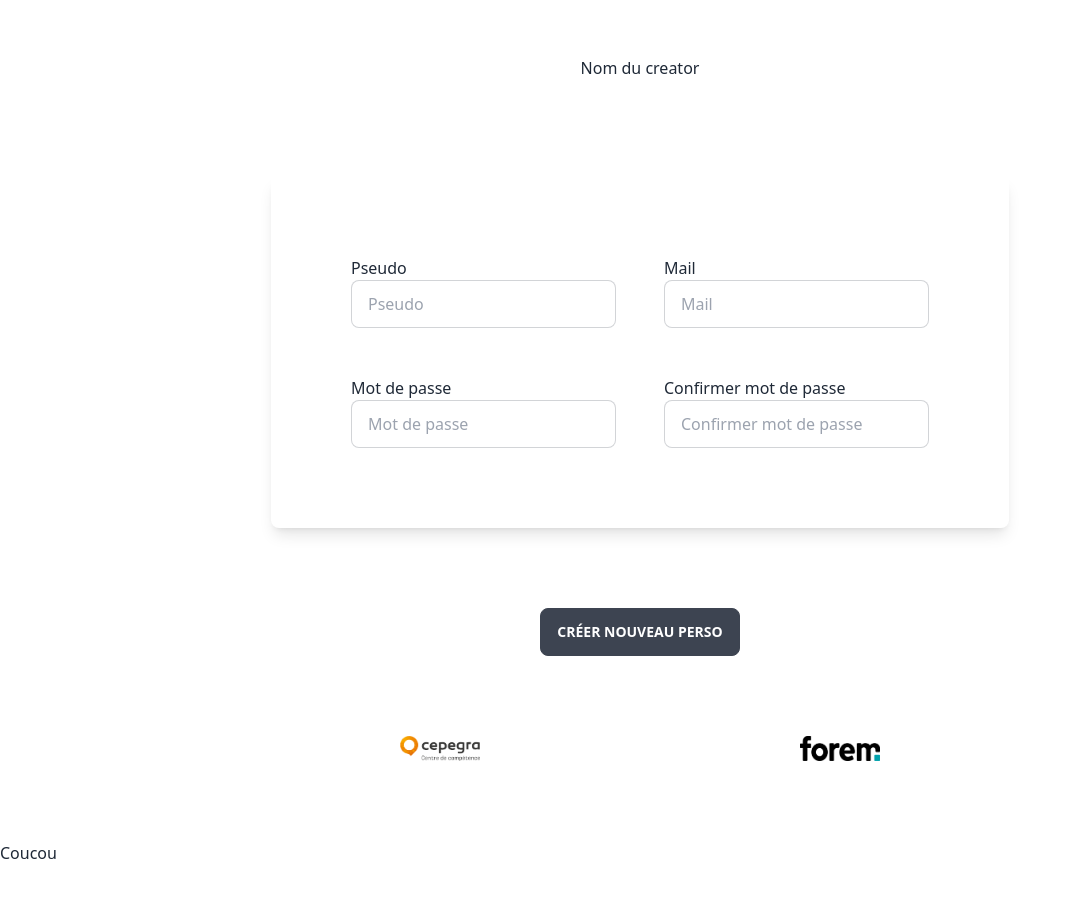
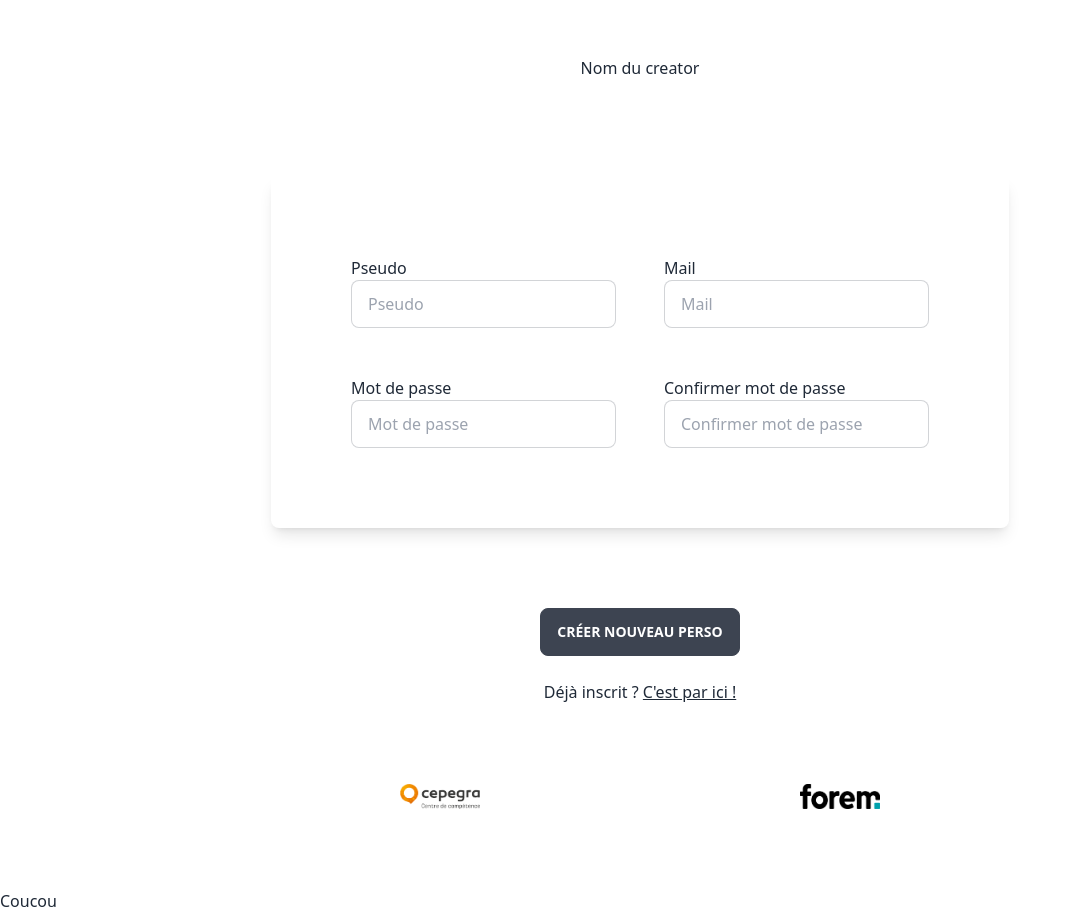
Before and after one commit to ett0n/cepegra-editor, a React (Vite) app: page / in a window 1280 px wide. Shown: the whole page, without its empty margins (0-1068 px from the left). Before the commit the page ends 865 px from the top, so only its background shows below. Built offline with nearby package versions, Linux system fonts and the light colour scheme.

Commit message:
push branch dev

```diff
--- a/src/components/StartScreen.tsx
+++ b/src/components/StartScreen.tsx
@@ -5,7 +5,8 @@ const StartScreen = () => {
         <>
         <div className="m-10 flex flex-col justify-center items-center">
             <h1 className="m-4 text-center justify-center">Nom du creator</h1>
-            {/* */}
+
+            {/* --------- Formulaire --------- */}
             <div className=" grid grid-cols-2 m-20 gap-12 shadow-lg p-20 rounded-lg">
                 <div className="grid">
                     <label htmlFor="">Pseudo</label>
@@ -24,9 +25,13 @@ const StartScreen = () => {
                     <input  type="text" placeholder="Confirmer mot de passe " className="input input-bordered w-full max-w-xs " />
                 </div>
             </div>
+
+            {/* --------- Button --------- */}
             <button className="btn">Créer nouveau perso</button>
-
+            <br />
+            <p>Déjà inscrit ? <a className="underline underline-offset-auto" href="">C'est par ici !</a></p>
         </div>
+        {/* --------- Footer --------- */}
         <FooterComponent/>
         </>
     )
```
